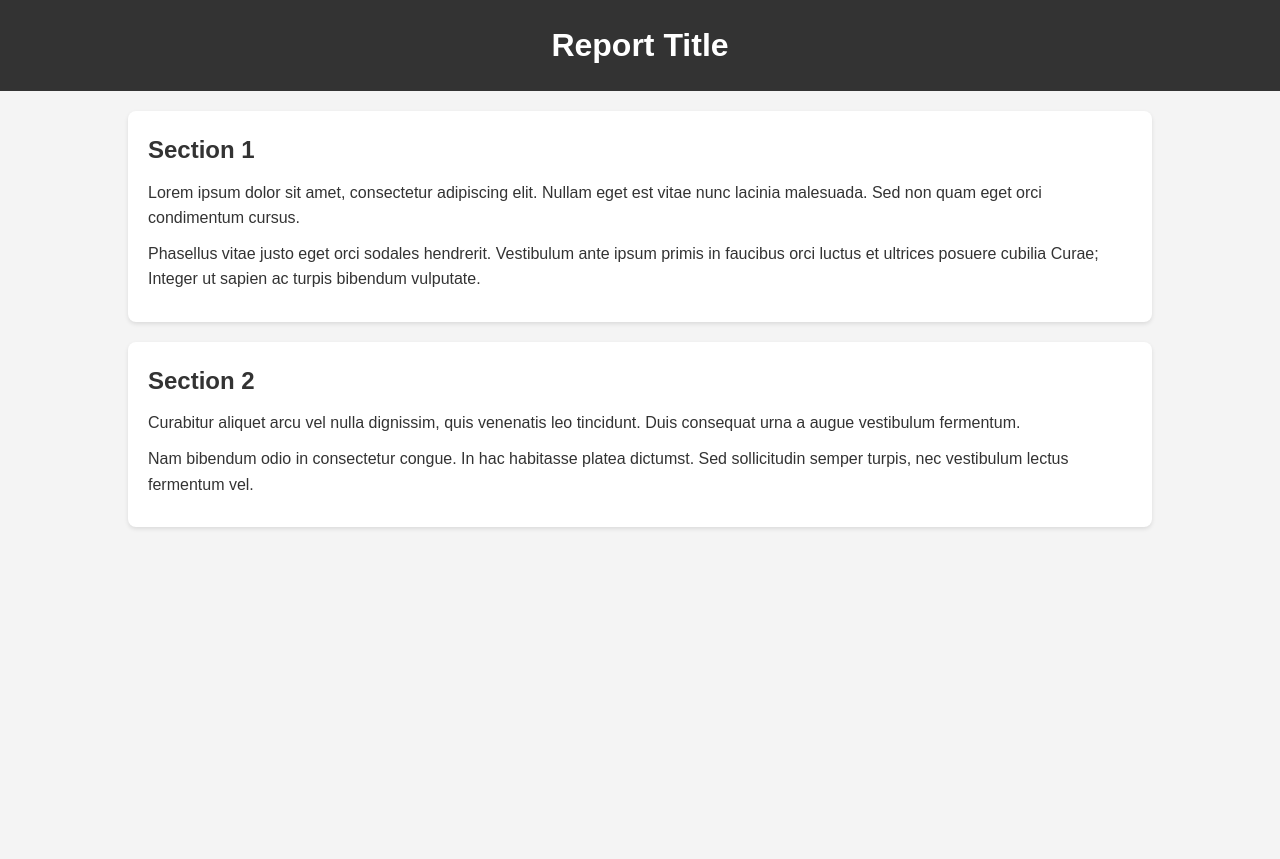
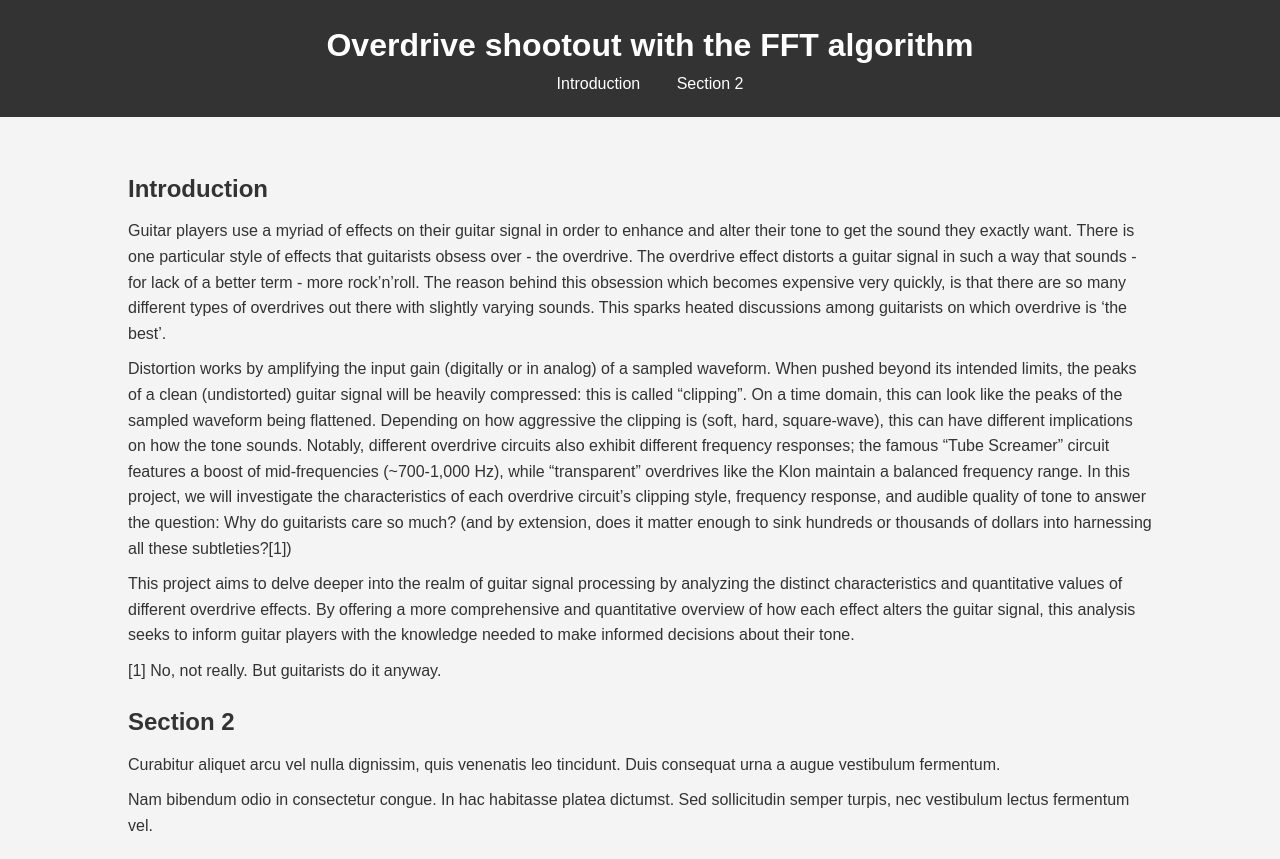
Before and after one commit to jcuhnoio/overdrive_fft, a plain HTML site: page index.html in a window 1280 px wide. Before the commit the page ends 800 px from the top, so only its background shows below. Drawn offline with Linux system fonts and the light colour scheme.

Commit message:
added scroll feature on navbar

```diff
--- a/index.html
+++ b/index.html
@@ -7,21 +7,48 @@
 </head>
 <body>
   <header>
-    <h1>Report Title</h1>
+    <nav class="navbar">
+    <h1>Overdrive shootout with the FFT algorithm</h1>
+      <ul>
+        <li><a href="#section1">Introduction</a></li>
+        <li><a href="#section2">Section 2</a></li>
+      </ul>
+    </nav>
   </header>
 
   <main>
-    <section class="content">
-      <h2>Section 1</h2>
-      <p>Lorem ipsum dolor sit amet, consectetur adipiscing elit. Nullam eget est vitae nunc lacinia malesuada. Sed non quam eget orci condimentum cursus.</p>
-      <p>Phasellus vitae justo eget orci sodales hendrerit. Vestibulum ante ipsum primis in faucibus orci luctus et ultrices posuere cubilia Curae; Integer ut sapien ac turpis bibendum vulputate.</p>
+    <section id="section1" class="content">
+      <h2>Introduction</h2>
+      <p>Guitar players use a myriad of effects on their guitar signal in order to enhance and alter their tone to get the sound they exactly want. There is one particular style of effects that guitarists obsess over - the overdrive. The overdrive effect distorts a guitar signal in such a way that sounds - for lack of a better term - more rock’n’roll. The reason behind this obsession which becomes expensive very quickly, is that there are so many different types of overdrives out there with slightly varying sounds. This sparks heated discussions among guitarists on which overdrive is ‘the best’. </p>
+      <p>Distortion works by amplifying the input gain (digitally or in analog) of a sampled waveform. When pushed beyond its intended limits, the peaks of a clean (undistorted) guitar signal will be heavily compressed: this is called “clipping”.  On a time domain, this can look like the peaks of the sampled waveform being flattened. Depending on how aggressive the clipping is (soft, hard, square-wave), this can have different implications on how the tone sounds. Notably, different overdrive circuits also exhibit different frequency responses; the famous “Tube Screamer” circuit features a boost of mid-frequencies (~700-1,000 Hz), while “transparent” overdrives like the Klon maintain a balanced frequency range. In this project, we will investigate the characteristics of each overdrive circuit’s clipping style, frequency response, and audible quality of tone to answer the question: Why do guitarists care so much? (and by extension, does it matter enough to sink hundreds or thousands of dollars into harnessing all these subtleties?[1])
+    </p>
+    <p>This project aims to delve deeper into the realm of guitar signal processing by analyzing the distinct characteristics and quantitative values of different overdrive effects. By offering a more comprehensive and quantitative overview of how each effect alters the guitar signal, this analysis seeks to inform guitar players with the knowledge needed to make informed decisions about their tone.</p>
+    <p>[1] No, not really. But guitarists do it anyway.
+    </p>
     </section>
 
-    <section class="content">
+    <section id="section2" class="content">
       <h2>Section 2</h2>
       <p>Curabitur aliquet arcu vel nulla dignissim, quis venenatis leo tincidunt. Duis consequat urna a augue vestibulum fermentum.</p>
       <p>Nam bibendum odio in consectetur congue. In hac habitasse platea dictumst. Sed sollicitudin semper turpis, nec vestibulum lectus fermentum vel.</p>
     </section>
   </main>
+
+  <script>
+    // Smooth scrolling functionality for navbar links
+    document.querySelectorAll('.navbar a').forEach(anchor => {
+      anchor.addEventListener('click', function(e) {
+        e.preventDefault();
+
+        const targetId = this.getAttribute('href');
+        const targetSection = document.querySelector(targetId);
+
+        window.scrollTo({
+          top: targetSection.offsetTop - 160, // Adjusted offset for better visual alignment
+          behavior: 'smooth'
+        });
+      });
+    });
+  </script>
 </body>
 </html>
--- a/styles.css
+++ b/styles.css
@@ -15,9 +15,14 @@ body {
 }
 
 header {
+  z-index: 1;
+  top: 0;
+  left: 0;
+  width: 100%;
+  position: fixed;
   background-color: #333;
   color: #fff;
-  padding: 20px;
+  padding: 10px;
   text-align: center;
 }
 
@@ -29,17 +34,11 @@ header h1 {
 main {
   width: 80%;
   margin: 20px auto;
-}
-
-.content {
-  background-color: #fff;
-  padding: 20px;
-  margin-bottom: 20px;
-  border-radius: 8px;
-  box-shadow: 0 2px 4px rgba(0, 0, 0, 0.1);
+  padding-top: 140px;
 }
 
 h2 {
+  padding-top: 10px;
   font-size: 1.5em;
   margin-bottom: 10px;
 }
@@ -47,3 +46,31 @@ h2 {
 p {
   margin-bottom: 10px;
 }
+
+.navbar {
+    background-color: #333;
+    color: #fff;
+    padding: 10px 0;
+  }
+
+  .navbar ul {
+    list-style-type: none;
+    margin: 0;
+    padding: 0;
+    text-align: center;
+  }
+
+  .navbar ul li {
+    display: inline;
+  }
+
+  .navbar ul li a {
+    text-decoration: none;
+    color: #fff;
+    padding: 8px 16px;
+  }
+
+  .navbar ul li a:hover {
+    background-color: #555;
+    border-radius: 4px;
+  }
```
